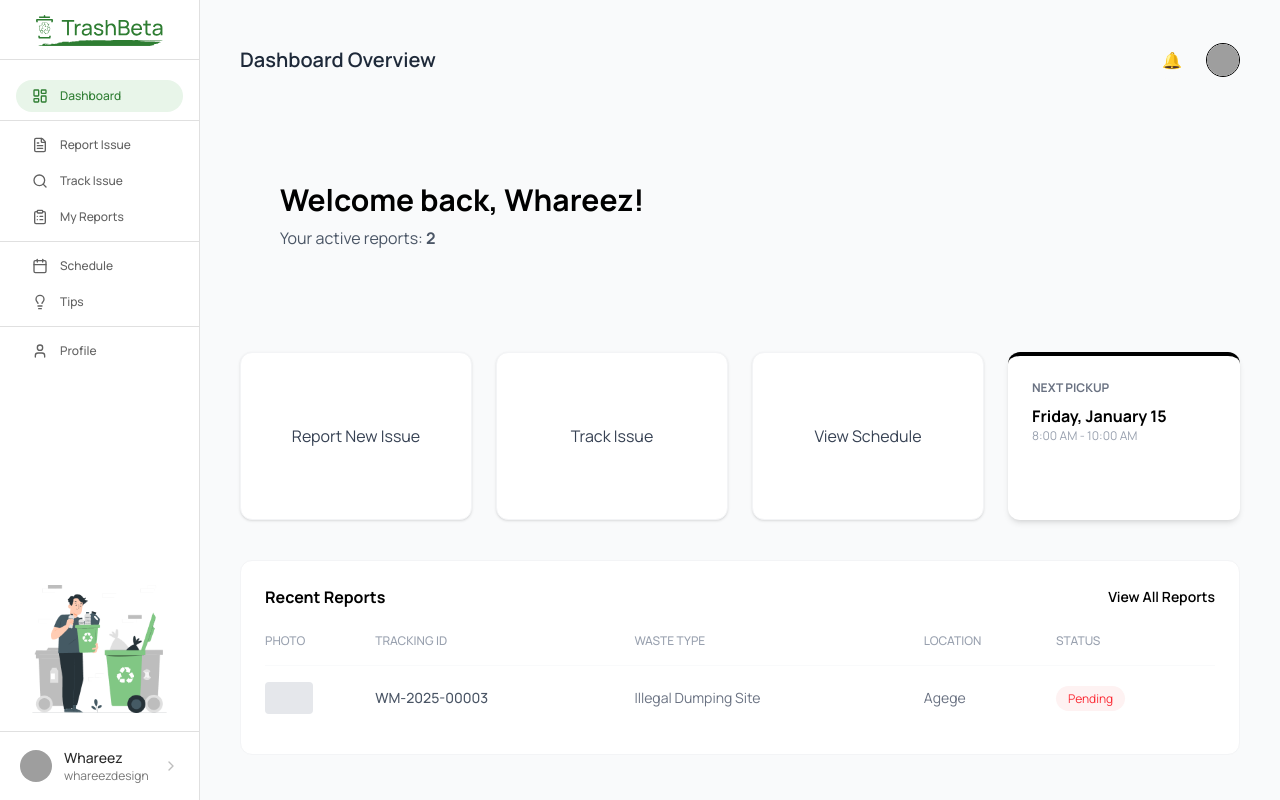
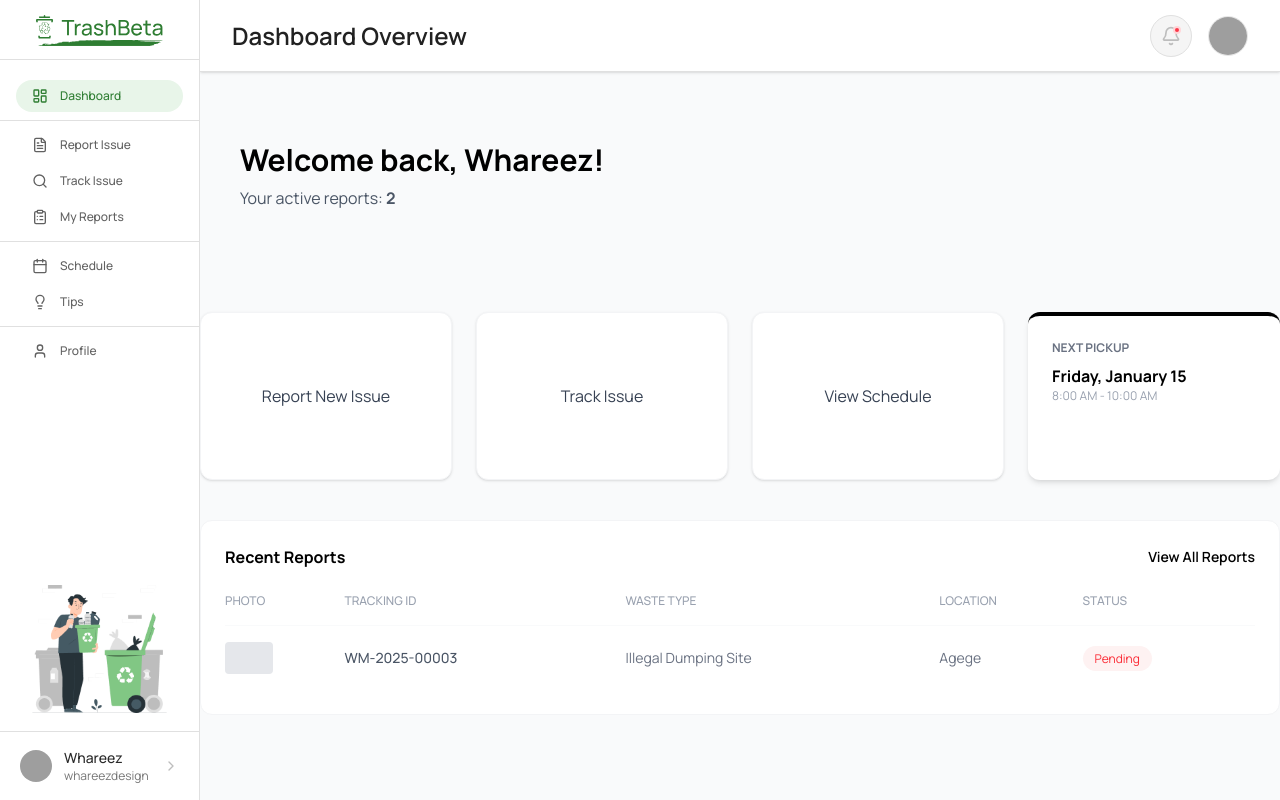
Before and after one commit to anienam/thrashbeta, a React (Vite) app in the folder dashboard/: page / in a window 1280 px wide. Built offline with nearby package versions, Linux system fonts and the light colour scheme; grey boxes are pictures that could not be loaded.

Commit message:
feat: Navbar component

```diff
--- a/dashboard/src/components/Dashboard.jsx
+++ b/dashboard/src/components/Dashboard.jsx
@@ -1,22 +1,9 @@
+import Navbar from "./Navbar";
+
 export default function Dashboard() {
   return (
-    <div className="flex-1 p-10">
-      {/* Header */}
-      <header className="flex justify-between items-center mb-8">
-        <h2 className="text-xl font-semibold text-gray-800">
-          Dashboard Overview
-        </h2>
-        <div className="flex items-center gap-4">
-          <button className="p-2 text-gray-400 bg-gray-50 rounded-full">
-            🔔
-          </button>
-          <img
-            src="https://i.pravatar.cc/32"
-            className="rounded-full border"
-            alt=""
-          />
-        </div>
-      </header>
+    <div className="flex-1">
+      <Navbar title={"Dashboard Overview"} />
 
       {/* Welcome Banner */}
       <section className="bg-brand-light rounded-xl p-10 mb-8 flex justify-between items-center relative overflow-hidden">
@@ -97,4 +84,4 @@ export default function Dashboard() {
       </div>
     </div>
   );
-};
+}
--- /dev/null
+++ b/dashboard/src/components/Navbar.jsx
@@ -0,0 +1,30 @@
+import { Bell } from "lucide-react";
+
+export default function Navbar({ title }) {
+  return (
+    <header className="flex justify-between items-center h-18 px-8 bg-white border-b border-neutra-300 shadow-sm sticky top-0 z-10 w-full">
+      {/* Title from props */}
+      <h2 className="text-2xl font-semibold text-neutra-900 leading-tight">
+        {title}
+      </h2>
+
+      <div className="flex items-center gap-4">
+        {/* Notification Bell with Red Dot */}
+        <button className="relative p-2.5 bg-neutra-100 hover:bg-neutra-200 rounded-full text-neutra-400 transition-colors border border-neutra-300">
+          <Bell size={20} />
+          {/* The Red Notification Dot */}
+          <span className="absolute top-2.5 right-2.5 w-2 h-2 bg-[#FB3748] rounded-full border-2 border-[#FFD5D8]"></span>
+        </button>
+
+        {/* User Avatar */}
+        <div className="cursor-pointer">
+          <img
+            src="https://i.pravatar.cc/40"
+            className="w-10 h-10 rounded-full border border-neutral-200 object-cover"
+            alt="User profile"
+          />
+        </div>
+      </div>
+    </header>
+  );
+}
```
